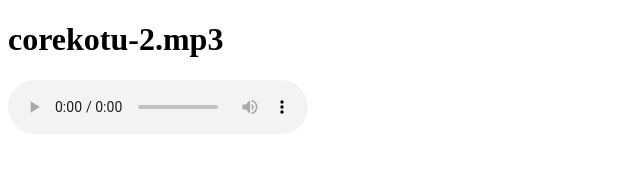
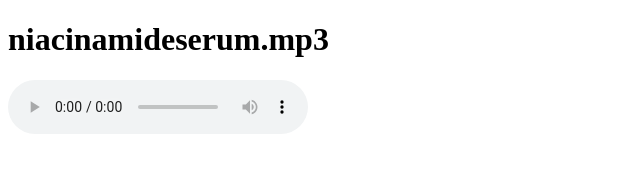
Before and after one commit to Minesssnl/sesli-blog, a plain HTML site: page index.html in a window 1280 px wide. Shown: the whole page, without its empty margins (0-640 px from the left). Drawn offline with Linux system fonts and the light colour scheme.

Commit message:
Update index.html
Signed-off-by: Minesssnl <e.senolll94@gmail.com>

```diff
--- a/index.html
+++ b/index.html
@@ -2,12 +2,12 @@
 <html lang="tr">
   <head>
     <meta charset="UTF-8">
-    <title>Çörek Otu 2</title>
+    <title>niacinamideserum</title>
   </head>
   <body>
-    <h1>corekotu-2.mp3</h1>
+    <h1>niacinamideserum.mp3</h1>
     <audio controls>
-      <source src="corekotu-2.mp3" type="audio/mpeg">
+      <source src="niacinamideserum.mp3" type="audio/mpeg">
       Tarayıcınız bu ses dosyasını desteklemiyor.
     </audio>
   </body>
```
